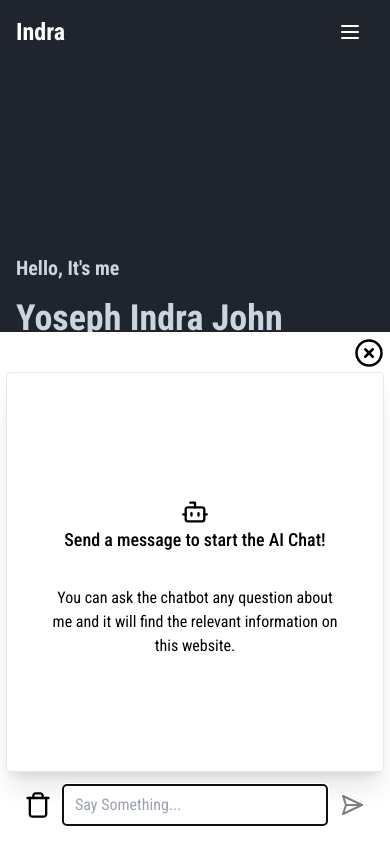
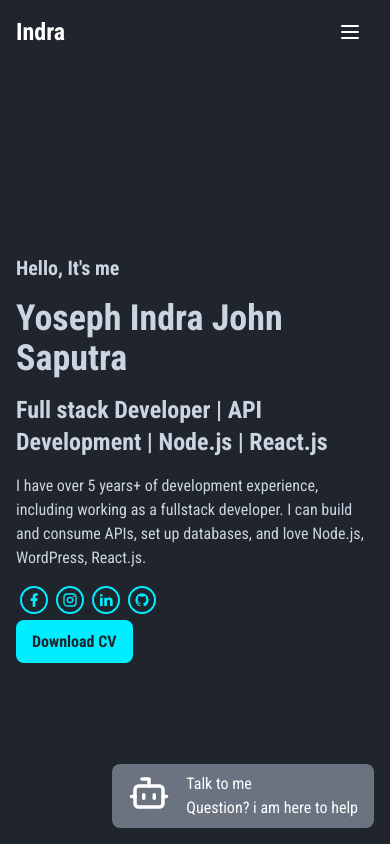
Before and after one commit to indrajohn/portfolio-next-14, a Next.js app: page / in a window 390 px wide. Shown: the top 844 px of the page. Built offline with nearby package versions, Linux system fonts and the light colour scheme; grey boxes are pictures that could not be loaded.

Commit message:
fixing ai chat box

```diff
--- a/src/app/api/chat/route.js
+++ b/src/app/api/chat/route.js
@@ -53,7 +53,7 @@ export async function POST(request) {
       [
         "user",
         "Given the above conversation, generate a search query to look up in order to get information relevant to the current question. " +
-          "Don't leave out any relevant keywords. Only return the query and no other text",
+          "Don't leave out any relevant keywords. Only return the query and no other text. if no result return no result",
         ,
       ],
     ]);
@@ -104,6 +104,9 @@ export async function POST(request) {
     return new StreamingTextResponse(stream);
   } catch (err) {
     console.log(err);
-    return Response.json({ error: "Internal Server Error" }, { status: 500 });
+    return new StreamingTextResponse([
+      "I am sorry, I couldn't find any relevant information about that.",
+    ]);
+    //return Response.json({ error: "Internal Server Error" }, { status: 500 });
   }
 }
--- a/src/app/globals.css
+++ b/src/app/globals.css
@@ -83,6 +83,32 @@ body {
   @apply text-[#0ef];
 }
 
+@keyframes wave {
+  0% {
+    transform: translateX(0);
+  }
+
+  25% {
+    transform: translateX(5px);
+  }
+
+  50% {
+    transform: translateX(0);
+  }
+
+  75% {
+    transform: translateX(-5px);
+  }
+
+  100% {
+    transform: translateX(0);
+  }
+}
+
+.animate-wave {
+  animation: wave 1.5s infinite;
+}
+
 @keyframes up-down {
 
   0%,
--- a/src/components/ai-chat-box.js
+++ b/src/components/ai-chat-box.js
@@ -18,7 +18,7 @@ function AIChatBox() {
   } = useChat();
   const lastMessageIsUser = messages[messages.length - 1]?.role === "user";
 
-  const [chatBoxOpen, setChatBoxOpen] = useState(true);
+  const [chatBoxOpen, setChatBoxOpen] = useState(false);
   const inputRef = useRef(null);
   const scrollRef = useRef(null);
 
@@ -40,7 +40,15 @@ function AIChatBox() {
         }`}
         onClick={() => setChatBoxOpen(true)}
       >
-        <Bot size={24} />
+        <div className="flex flex-row gap-4 text-start">
+          <div>
+            <Bot size={42} />
+          </div>
+          <div>
+            <p>Talk to me</p>
+            <p>Question? i am here to help</p>
+          </div>
+        </div>
       </button>
 
       <div
@@ -55,7 +63,7 @@ function AIChatBox() {
         >
           <XCircle size={30} className="rounded-full" />
         </button>
-        <div className="flex h-[400px] flex-col rounded border shadow-xl z-50">
+        <div className="flex h-[300px] lg:h-[400px] flex-col rounded border shadow-xl z-50">
           <div className="mt-3 h-full overflow-y-auto px-3" ref={scrollRef}>
             {messages.map((message, index) => (
               <div
@@ -107,17 +115,12 @@ function AIChatBox() {
               </div>
             ))}
             {isLoading && lastMessageIsUser && (
-              <div
-                className={`flex mb-3 items-center me-5 justify-start"
-                }`}
-              >
+              <div className="flex mb-3 items-center me-5 justify-start ">
                 <Bot className="mr-2 flex-none" />
-                <div
-                  className={`rounded-md border px-3 py-2 bg-white text-black"
-                      : "bg-black text-white"
-                  }`}
-                >
-                  Thinking....
+                <div className="flex items-center rounded-md bg-white text-black border px-3 py-2 ">
+                  <div className="w-1 h-1 bg-gray-500 rounded-full animate-wave mr-2"></div>
+                  <div className="w-1 h-1 bg-gray-500 rounded-full animate-wave mr-2"></div>
+                  <div className="w-1 h-1 bg-gray-500 rounded-full animate-wave"></div>
                 </div>
               </div>
             )}
```
